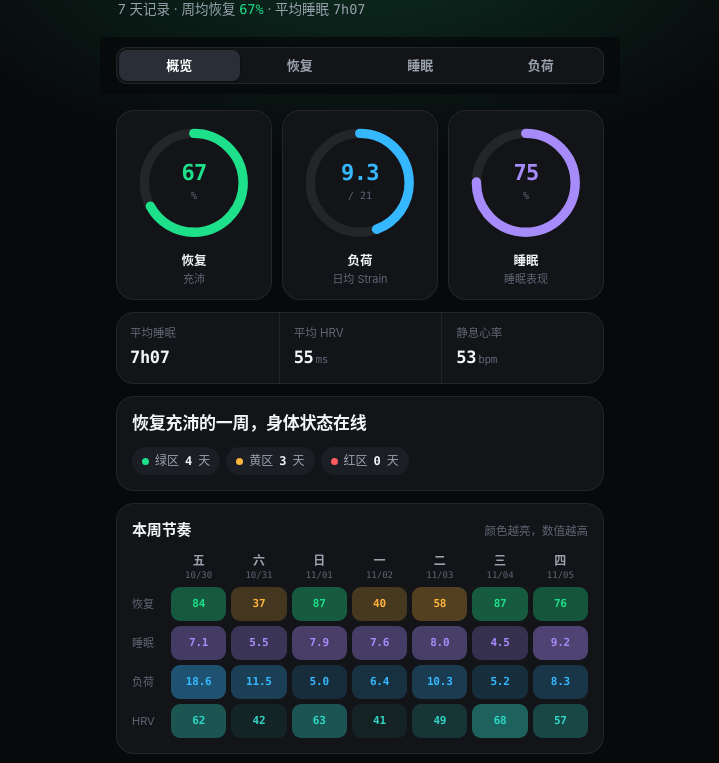
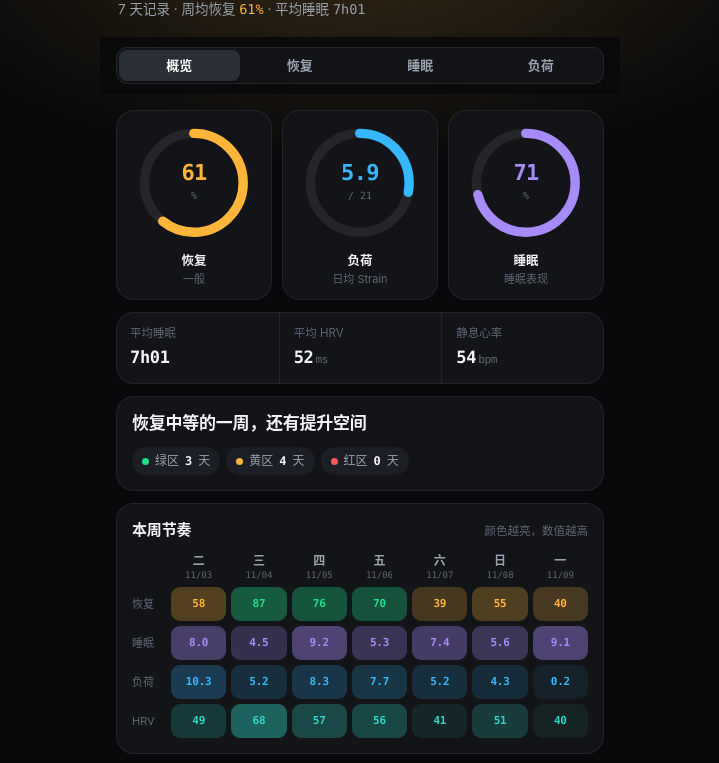
Before and after one commit to Charm3rii/whoop-weekly, a plain HTML site: page index.html in a window 1280 px wide. Shown: the part 95-858 px from the top of the page, without its empty margins (280-999 px from the left). Drawn offline with Linux system fonts and the light colour scheme.

Commit message:
publish weekly 2026-11-09

```diff
--- a/index.html
+++ b/index.html
@@ -129,8 +129,8 @@ svg.ch text{font-family:var(--mono)}
   <div class="rows" id="lStr"></div>
 </section>
 <script>
-const D=[{"date": "10-30", "rec": 84, "zone": "g", "strain": 18.6, "slp": 77, "rhr": 51, "hrv": 62.3, "spo2": 90.6, "sh": 7.07, "eff": 95.3}, {"date": "10-31", "rec": 37, "zone": "y", "strain": 11.5, "slp": 67, "rhr": 55, "hrv": 42.0, "spo2": 92.9, "sh": 5.5, "eff": 89.3}, {"date": "11-01", "rec": 87, "zone": "g", "strain": 5.0, "slp": 77, "rhr": 54, "hrv": 62.5, "spo2": 92.8, "sh": 7.86, "eff": 91.8}, {"date": "11-02", "rec": 40, "zone": "y", "strain": 6.4, "slp": 77, "rhr": 53, "hrv": 41.3, "spo2": 95.8, "sh": 7.61, "eff": 92.3}, {"date": "11-03", "rec": 58, "zone": "y", "strain": 10.3, "slp": 81, "rhr": 53, "hrv": 49.3, "spo2": 90.9, "sh": 7.97, "eff": 95.2}, {"date": "11-04", "rec": 87, "zone": "g", "strain": 5.2, "slp": 71, "rhr": 55, "hrv": 67.9, "spo2": 90.3, "sh": 4.55, "eff": 94.1}, {"date": "11-05", "rec": 76, "zone": "g", "strain": 8.3, "slp": 76, "rhr": 52, "hrv": 56.5, "spo2": 91.4, "sh": 9.21, "eff": 87.5}];
-const RANGE="2026-10-30 ~ 2026-11-05 · 共 7 天";
+const D=[{"date": "11-03", "rec": 58, "zone": "y", "strain": 10.3, "slp": 81, "rhr": 53, "hrv": 49.3, "spo2": 90.9, "sh": 7.97, "eff": 95.2}, {"date": "11-04", "rec": 87, "zone": "g", "strain": 5.2, "slp": 71, "rhr": 55, "hrv": 67.9, "spo2": 90.3, "sh": 4.55, "eff": 94.1}, {"date": "11-05", "rec": 76, "zone": "g", "strain": 8.3, "slp": 76, "rhr": 52, "hrv": 56.5, "spo2": 91.4, "sh": 9.21, "eff": 87.5}, {"date": "11-06", "rec": 70, "zone": "g", "strain": 7.7, "slp": 73, "rhr": 54, "hrv": 56.0, "spo2": 93.5, "sh": 5.28, "eff": 91.9}, {"date": "11-07", "rec": 39, "zone": "y", "strain": 5.2, "slp": 52, "rhr": 56, "hrv": 41.2, "spo2": 90.8, "sh": 7.39, "eff": 74.1}, {"date": "11-08", "rec": 55, "zone": "y", "strain": 4.3, "slp": 70, "rhr": 54, "hrv": 51.1, "spo2": 88.0, "sh": 5.6, "eff": 97.3}, {"date": "11-09", "rec": 40, "zone": "y", "strain": 0.2, "slp": 74, "rhr": 54, "hrv": 39.5, "spo2": 90.2, "sh": 9.12, "eff": 89.0}];
+const RANGE="2026-11-03 ~ 2026-11-09 · 共 7 天";
 const $=id=>document.getElementById(id);
 const cv=v=>getComputedStyle(document.documentElement).getPropertyValue(v).trim();
 const COL={g:cv('--g'),y:cv('--y'),r:cv('--r'),n:cv('--tx3'),strain:cv('--strain'),sleep:cv('--sleep'),hrv:cv('--hrv'),rhr:cv('--rhr'),tx2:cv('--tx2'),tx3:cv('--tx3')};
```
